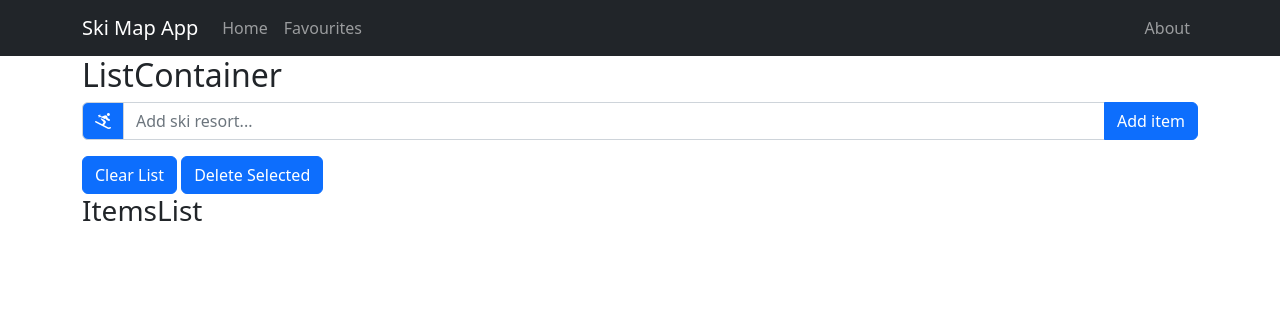
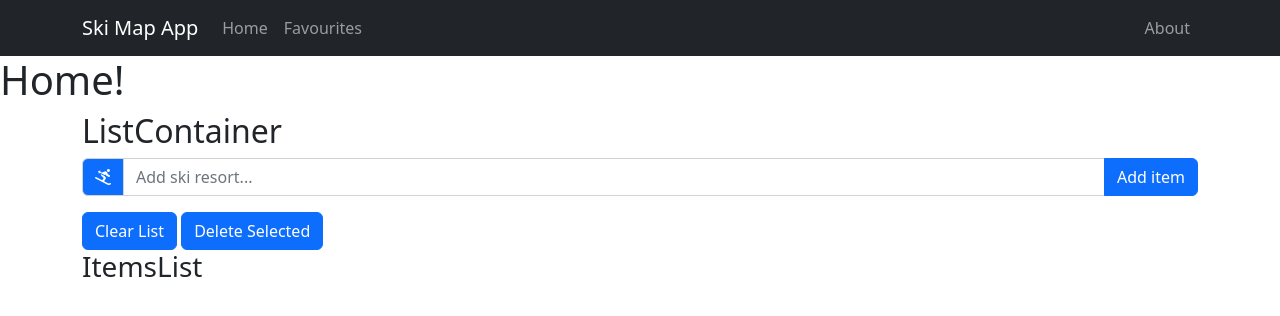
Before and after one commit to halevans/Ski-Map-App, a React (Create React App) app: page /#/ in a window 1280 px wide. Shown: the top 316 px of the page. Built offline with nearby package versions, Linux system fonts and the light colour scheme.

Commit message:
added links to other pages in App.js

```diff
--- a/src/App.js
+++ b/src/App.js
@@ -2,13 +2,24 @@ import React, { Component } from "react";
 import ListContainer from "./ListContainer";
 import 'bootstrap/dist/css/bootstrap.min.css';
 import NavBar from "./NavBar";
+import Home from "./pages/Home";
 
 class App extends Component {
     render () {
+        let component;
+
+        console.log(window.location.pathname)
+
+        switch (window.location.pathname) {
+            case "/":
+                component = <Home />
+                break
+        }
+
         return(
             <>
                 <NavBar/>
-                <ListContainer />
+                {component}
             </>
         );
     }
--- a/src/NavBar.js
+++ b/src/NavBar.js
@@ -6,15 +6,15 @@ function NavBar() {
   return (
     <Navbar collapseOnSelect expand="lg" bg="dark" variant="dark">
       <Container>
-        <Navbar.Brand href="#home">Ski Map App</Navbar.Brand>
+        <Navbar.Brand href="/">Ski Map App</Navbar.Brand>
         <Navbar.Toggle aria-controls="responsive-navbar-nav" />
         <Navbar.Collapse id="responsive-navbar-nav">
           <Nav className="me-auto">
-            <Nav.Link href="#home">Home</Nav.Link>
-            <Nav.Link href="#favourites">Favourites</Nav.Link>
+            <Nav.Link href="/">Home</Nav.Link>
+            <Nav.Link href="/favourites">Favourites</Nav.Link>
           </Nav>
           <Nav>
-            <Nav.Link href="#about">About</Nav.Link>
+            <Nav.Link href="/about">About</Nav.Link>
           </Nav>
         </Navbar.Collapse>
       </Container>
--- /dev/null
+++ b/src/pages/Home.js
@@ -0,0 +1,15 @@
+import React, { Component } from "react";
+import ListContainer from "../ListContainer";
+
+class Home extends Component {
+    render() {
+        return(
+            <>
+                <h1>Home!</h1>
+                <ListContainer />
+            </>
+        );
+    }
+}
+
+export default Home;
```
Also changed, not shown: src/logo.svg (deleted).
